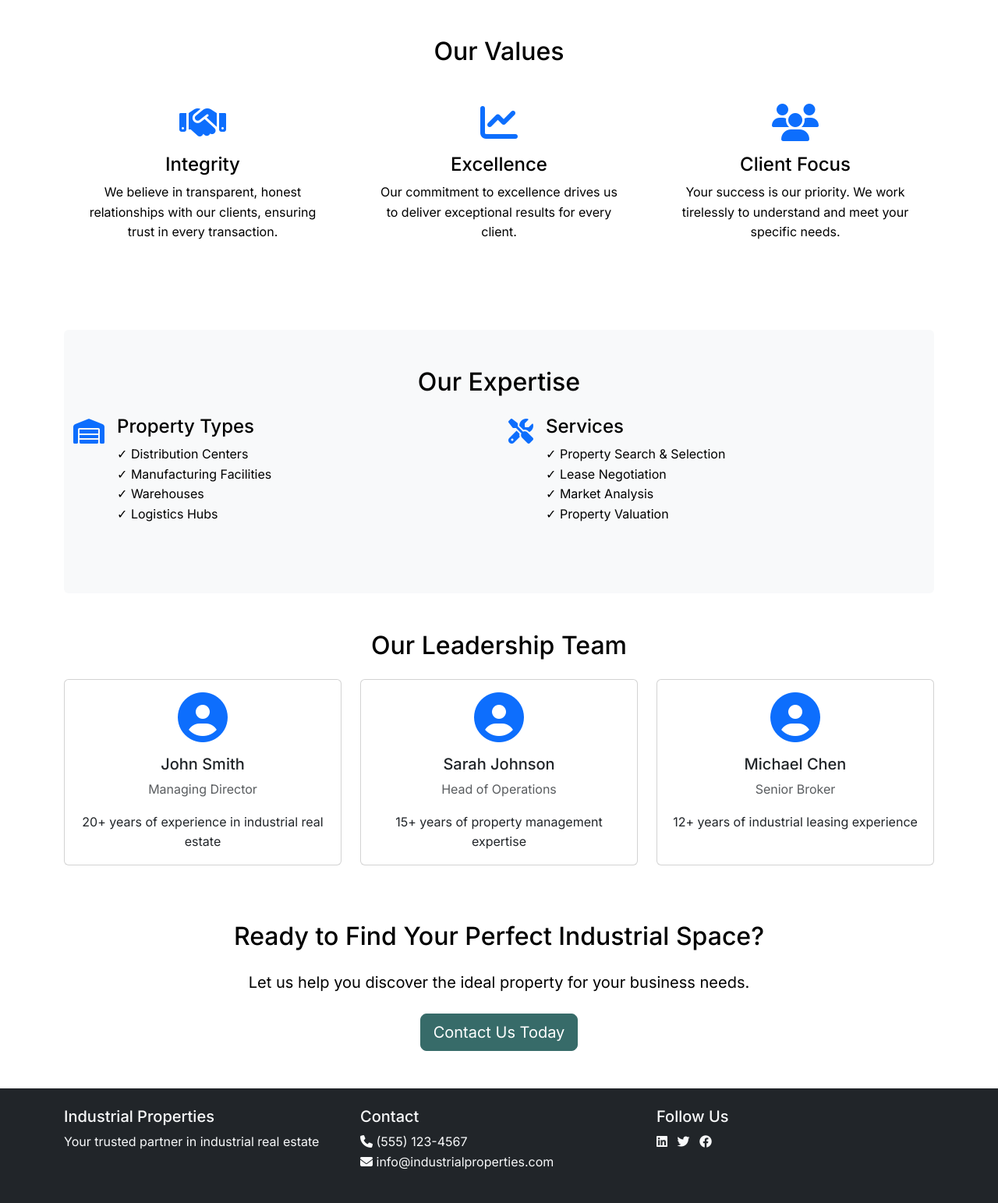
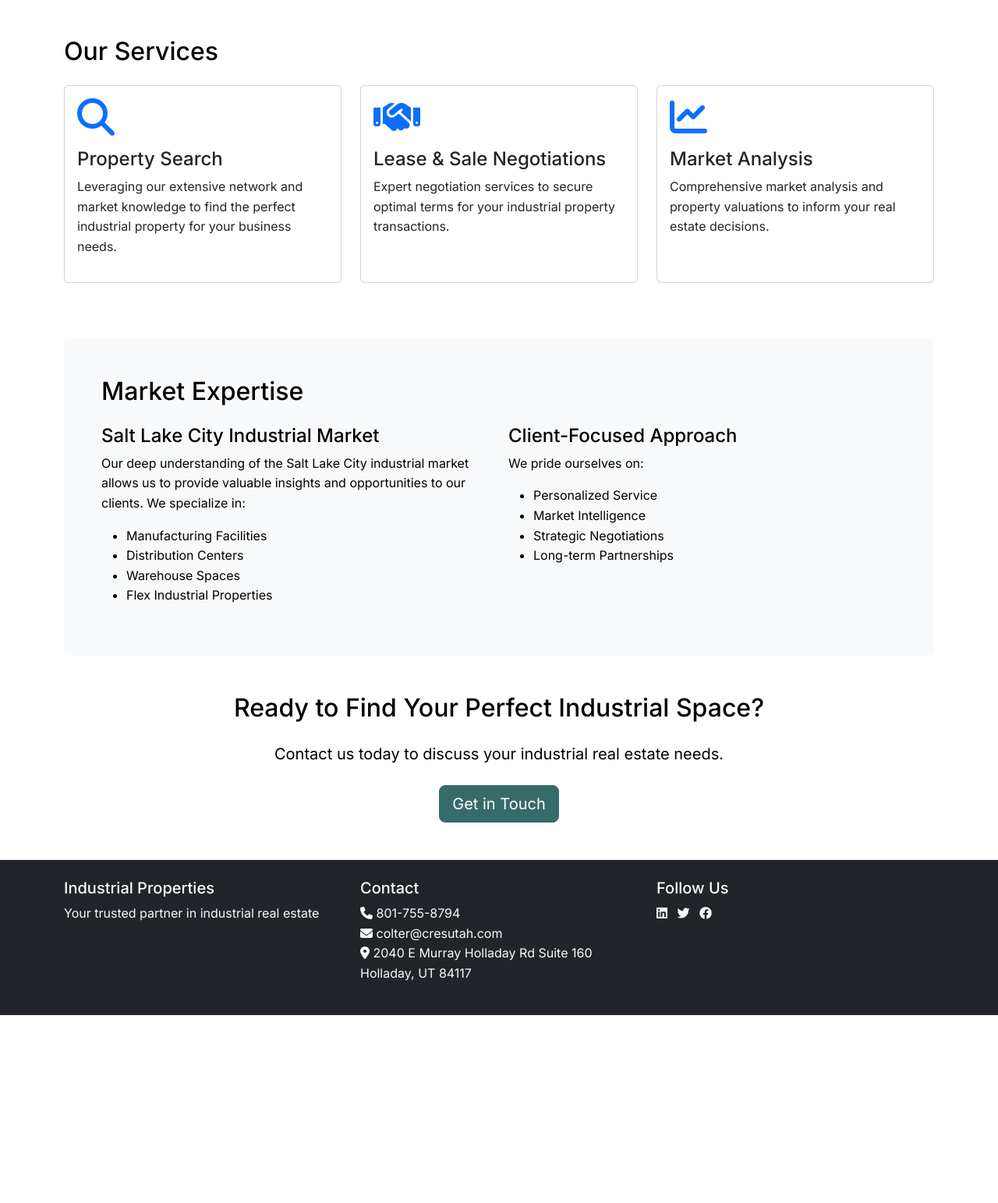
Before and after one commit to coltersmith17/industrialspaces, a Flask app: page /about in a window 1280 px wide. Shown: the part 397-1940 px from the top of the page at 78% size. After the commit the page ends 1699 px from the top, so only its background shows below. Run offline with Flask 3, Linux system fonts and the light colour scheme.

Commit message:
Agent query: Please check if: 1. The For Lease and For Sale pages are accessible 2. The contact information shows the updated details 3. The properties are properly categorized between For Sale and For Lease
Add property listing type ('sale' or 'lease') filtering and update UI accordingly.

Screenshot: https://storage.googleapis.com/screenshot-production-us-central1/1696dc77-5235-4896-b546-2e557ccc3ade/27042787-106e-4475-a00b-d60d3765ac12.jpg

```diff
--- a/app.py
+++ b/app.py
@@ -109,6 +109,21 @@ def get_recommendations():
         ]
     })
 
+@app.route('/for-lease')
+def for_lease():
+    properties = Property.query.filter_by(listing_type='lease').all()
+    return render_template('properties.html',
+                         properties=properties,
+                         page_title='Properties For Lease')
+
+@app.route('/for-sale')
+def for_sale():
+    properties = Property.query.filter_by(listing_type='sale').all()
+    return render_template('properties.html',
+                         page_title='Properties For Sale',
+                         properties=properties)
+
+
 # Initialize database
 with app.app_context():
     db.create_all()
@@ -126,7 +141,7 @@ with app.app_context():
                 longitude=-111.96744,
                 image_url="https://images.unsplash.com/photo-1565077744449-04961a45ec61",
                 additional_images=["https://images.unsplash.com/photo-1486406146926-c627a92ad1ab",
-                                "https://images.unsplash.com/photo-1486312338219-ce68d2c6f44d"],
+                                    "https://images.unsplash.com/photo-1486312338219-ce68d2c6f44d"],
                 floorplan_url="https://example.com/floorplans/broadbent.pdf",
                 available_space="Suite A: 5,000 sq ft\nSuite B: 7,500 sq ft\nSuite C: 10,000 sq ft",
                 business_type="manufacturing",
@@ -135,7 +150,8 @@ with app.app_context():
                 power_capacity="2000A, 480/277V",
                 column_spacing="40' x 40'",
                 year_built=2015,
-                is_featured=True
+                is_featured=True,
+                listing_type='sale' #Added listing type
             ),
             Property(
                 title="Redwood Business Park",
@@ -147,7 +163,7 @@ with app.app_context():
                 longitude=-111.93912,
                 image_url="https://images.unsplash.com/photo-1664382953403-fc1ac77073a0",
                 additional_images=["https://images.unsplash.com/photo-1486406146926-c627a92ad1ab",
-                                "https://images.unsplash.com/photo-1486312338219-ce68d2c6f44d"],
+                                    "https://images.unsplash.com/photo-1486312338219-ce68d2c6f44d"],
                 floorplan_url="https://example.com/floorplans/redwood.pdf",
                 available_space="Unit 1: 15,000 sq ft\nUnit 2: 20,000 sq ft",
                 business_type="warehousing",
@@ -156,7 +172,8 @@ with app.app_context():
                 power_capacity="3000A, 480/277V",
                 column_spacing="50' x 50'",
                 year_built=2018,
-                is_featured=True
+                is_featured=True,
+                listing_type='lease' #Added listing type
             ),
             Property(
                 title="Sandy Business Park",
@@ -168,7 +185,7 @@ with app.app_context():
                 longitude=-111.90606,
                 image_url="https://images.unsplash.com/photo-1486312338219-ce68d2c6f44d",
                 additional_images=["https://images.unsplash.com/photo-1486406146926-c627a92ad1ab",
-                                "https://images.unsplash.com/photo-1664382953403-fc1ac77073a0"],
+                                    "https://images.unsplash.com/photo-1664382953403-fc1ac77073a0"],
                 floorplan_url="https://example.com/floorplans/sandy.pdf",
                 available_space="Building A: 25,000 sq ft\nBuilding B: 30,000 sq ft",
                 business_type="distribution",
@@ -177,7 +194,8 @@ with app.app_context():
                 power_capacity="2500A, 480/277V",
                 column_spacing="45' x 45'",
                 year_built=2020,
-                is_featured=True
+                is_featured=True,
+                listing_type='sale' #Added listing type
             )
         ]
         db.session.bulk_save_objects(sample_properties)
--- a/static/js/map.js
+++ b/static/js/map.js
@@ -27,7 +27,8 @@ function initMap() {
 
 // Function to initialize map for multiple properties
 function initPropertiesMap(properties) {
-    const map = L.map('propertyMap').setView([40.7128, -74.0060], 10);
+    // Center on Salt Lake City
+    const map = L.map('propertyMap').setView([40.7608, -111.8910], 11);
 
     L.tileLayer('https://{s}.tile.openstreetmap.org/{z}/{x}/{y}.png', {
         attribution: '© OpenStreetMap contributors'
--- a/templates/about.html
+++ b/templates/about.html
@@ -7,112 +7,72 @@
     <!-- Hero Section -->
     <div class="row mb-5">
         <div class="col-md-6">
-            <h1 class="mb-4">Your Trusted Partner in Industrial Real Estate</h1>
-            <p class="lead">With decades of combined experience, we specialize in connecting businesses with their ideal industrial spaces. Our expertise spans warehouses, distribution centers, and manufacturing facilities.</p>
+            <h1 class="mb-4">About Us</h1>
+            <p class="lead">As a leading industrial real estate firm in Utah, we specialize in connecting businesses with their ideal industrial spaces.</p>
+            <p>With deep expertise in the Salt Lake City market and a commitment to exceptional service, we help clients navigate the complex landscape of industrial real estate.</p>
         </div>
         <div class="col-md-6">
-            <img src="https://images.unsplash.com/photo-1560518883-ce09059eeffa" class="img-fluid rounded" alt="Commercial real estate agent">
+            <img src="https://images.unsplash.com/photo-1560518883-ce09059eeffa" class="img-fluid rounded" alt="Commercial real estate professional">
         </div>
     </div>
 
-    <!-- Our Values -->
+    <!-- Our Services -->
     <section class="my-5">
-        <h2 class="text-center mb-4">Our Values</h2>
+        <h2 class="mb-4">Our Services</h2>
         <div class="row">
-            <div class="col-md-4 text-center mb-4">
-                <div class="p-4">
-                    <i class="fas fa-handshake fa-3x text-primary mb-3"></i>
-                    <h4>Integrity</h4>
-                    <p>We believe in transparent, honest relationships with our clients, ensuring trust in every transaction.</p>
+            <div class="col-md-4 mb-4">
+                <div class="card h-100">
+                    <div class="card-body">
+                        <i class="fas fa-search fa-3x text-primary mb-3"></i>
+                        <h4>Property Search</h4>
+                        <p>Leveraging our extensive network and market knowledge to find the perfect industrial property for your business needs.</p>
+                    </div>
                 </div>
             </div>
-            <div class="col-md-4 text-center mb-4">
-                <div class="p-4">
-                    <i class="fas fa-chart-line fa-3x text-primary mb-3"></i>
-                    <h4>Excellence</h4>
-                    <p>Our commitment to excellence drives us to deliver exceptional results for every client.</p>
+            <div class="col-md-4 mb-4">
+                <div class="card h-100">
+                    <div class="card-body">
+                        <i class="fas fa-handshake fa-3x text-primary mb-3"></i>
+                        <h4>Lease & Sale Negotiations</h4>
+                        <p>Expert negotiation services to secure optimal terms for your industrial property transactions.</p>
+                    </div>
                 </div>
             </div>
-            <div class="col-md-4 text-center mb-4">
-                <div class="p-4">
-                    <i class="fas fa-users fa-3x text-primary mb-3"></i>
-                    <h4>Client Focus</h4>
-                    <p>Your success is our priority. We work tirelessly to understand and meet your specific needs.</p>
-                </div>
-            </div>
-        </div>
-    </section>
-
-    <!-- Expertise -->
-    <section class="bg-light py-5 rounded">
-        <div class="container">
-            <h2 class="text-center mb-4">Our Expertise</h2>
-            <div class="row">
-                <div class="col-md-6 mb-4">
-                    <div class="d-flex align-items-start">
-                        <i class="fas fa-warehouse text-primary fa-2x me-3 mt-1"></i>
-                        <div>
-                            <h4>Property Types</h4>
-                            <ul class="list-unstyled">
-                                <li>✓ Distribution Centers</li>
-                                <li>✓ Manufacturing Facilities</li>
-                                <li>✓ Warehouses</li>
-                                <li>✓ Logistics Hubs</li>
-                            </ul>
-                        </div>
-                    </div>
-                </div>
-                <div class="col-md-6 mb-4">
-                    <div class="d-flex align-items-start">
-                        <i class="fas fa-tools text-primary fa-2x me-3 mt-1"></i>
-                        <div>
-                            <h4>Services</h4>
-                            <ul class="list-unstyled">
-                                <li>✓ Property Search & Selection</li>
-                                <li>✓ Lease Negotiation</li>
-                                <li>✓ Market Analysis</li>
-                                <li>✓ Property Valuation</li>
-                            </ul>
-                        </div>
+            <div class="col-md-4 mb-4">
+                <div class="card h-100">
+                    <div class="card-body">
+                        <i class="fas fa-chart-line fa-3x text-primary mb-3"></i>
+                        <h4>Market Analysis</h4>
+                        <p>Comprehensive market analysis and property valuations to inform your real estate decisions.</p>
                     </div>
                 </div>
             </div>
         </div>
     </section>
 
-    <!-- Team Section -->
-    <section class="my-5">
-        <h2 class="text-center mb-4">Our Leadership Team</h2>
+    <!-- Market Expertise -->
+    <section class="bg-light p-5 rounded my-5">
+        <h2 class="mb-4">Market Expertise</h2>
         <div class="row">
-            <div class="col-md-4 mb-4">
-                <div class="card h-100">
-                    <div class="card-body text-center">
-                        <i class="fas fa-user-circle fa-4x text-primary mb-3"></i>
-                        <h5 class="card-title">John Smith</h5>
-                        <p class="card-text text-muted">Managing Director</p>
-                        <p class="card-text">20+ years of experience in industrial real estate</p>
-                    </div>
-                </div>
+            <div class="col-md-6">
+                <h4>Salt Lake City Industrial Market</h4>
+                <p>Our deep understanding of the Salt Lake City industrial market allows us to provide valuable insights and opportunities to our clients. We specialize in:</p>
+                <ul>
+                    <li>Manufacturing Facilities</li>
+                    <li>Distribution Centers</li>
+                    <li>Warehouse Spaces</li>
+                    <li>Flex Industrial Properties</li>
+                </ul>
             </div>
-            <div class="col-md-4 mb-4">
-                <div class="card h-100">
-                    <div class="card-body text-center">
-                        <i class="fas fa-user-circle fa-4x text-primary mb-3"></i>
-                        <h5 class="card-title">Sarah Johnson</h5>
-                        <p class="card-text text-muted">Head of Operations</p>
-                        <p class="card-text">15+ years of property management expertise</p>
-                    </div>
-                </div>
-            </div>
-            <div class="col-md-4 mb-4">
-                <div class="card h-100">
-                    <div class="card-body text-center">
-                        <i class="fas fa-user-circle fa-4x text-primary mb-3"></i>
-                        <h5 class="card-title">Michael Chen</h5>
-                        <p class="card-text text-muted">Senior Broker</p>
-                        <p class="card-text">12+ years of industrial leasing experience</p>
-                    </div>
-                </div>
+            <div class="col-md-6">
+                <h4>Client-Focused Approach</h4>
+                <p>We pride ourselves on:</p>
+                <ul>
+                    <li>Personalized Service</li>
+                    <li>Market Intelligence</li>
+                    <li>Strategic Negotiations</li>
+                    <li>Long-term Partnerships</li>
+                </ul>
             </div>
         </div>
     </section>
@@ -120,8 +80,8 @@
     <!-- Call to Action -->
     <section class="text-center my-5">
         <h2 class="mb-4">Ready to Find Your Perfect Industrial Space?</h2>
-        <p class="lead mb-4">Let us help you discover the ideal property for your business needs.</p>
-        <a href="{{ url_for('contact') }}" class="btn btn-primary btn-lg">Contact Us Today</a>
+        <p class="lead mb-4">Contact us today to discuss your industrial real estate needs.</p>
+        <a href="{{ url_for('contact') }}" class="btn btn-primary btn-lg">Get in Touch</a>
     </section>
 </div>
 {% endblock %}
--- a/templates/base.html
+++ b/templates/base.html
@@ -34,7 +34,10 @@
                         <a class="nav-link" href="{{ url_for('index') }}">Home</a>
                     </li>
                     <li class="nav-item">
-                        <a class="nav-link" href="{{ url_for('properties') }}">Properties</a>
+                        <a class="nav-link" href="{{ url_for('for_lease') }}">For Lease</a>
+                    </li>
+                    <li class="nav-item">
+                        <a class="nav-link" href="{{ url_for('for_sale') }}">For Sale</a>
                     </li>
                     <li class="nav-item">
                         <a class="nav-link" href="{{ url_for('about') }}">About</a>
@@ -73,8 +76,10 @@
                 <div class="col-md-4">
                     <h5>Contact</h5>
                     <p>
-                        <i class="fas fa-phone"></i> (555) 123-4567<br>
-                        <i class="fas fa-envelope"></i> info@industrialproperties.com
+                        <i class="fas fa-phone"></i> 801-755-8794<br>
+                        <i class="fas fa-envelope"></i> colter@cresutah.com<br>
+                        <i class="fas fa-map-marker-alt"></i> 2040 E Murray Holladay Rd Suite 160<br>
+                        Holladay, UT 84117
                     </p>
                 </div>
                 <div class="col-md-4">
```
Also changed, not shown: models.py (+6 -7 lines), templates/contact.html (+6 -16 lines).
